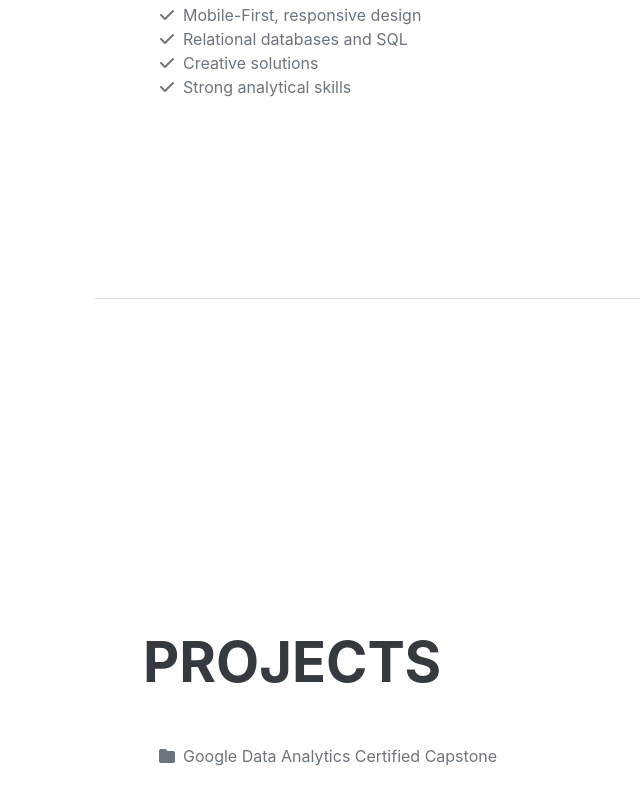
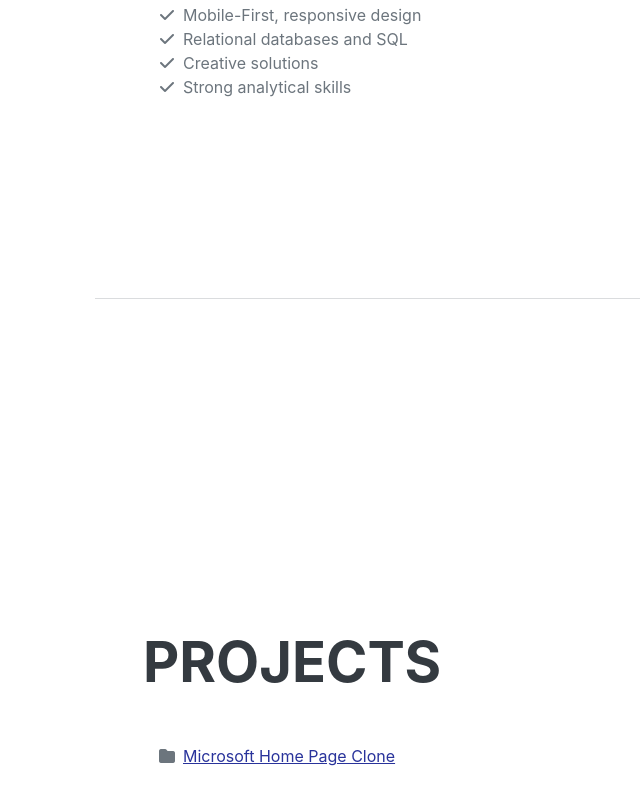
Before and after one commit to cpitzer/cpitzer.github.io, a plain HTML site: page index.html in a window 1280 px wide. Shown: the part 3142-3947 px from the top of the page, without its empty margins (177-817 px from the left). Drawn offline with nearby package versions, Linux system fonts and the light colour scheme; a web font is replaced by a local one.

Commit message:
project link

```diff
--- a/index.html
+++ b/index.html
@@ -173,8 +173,9 @@
                     <h2 class="mb-5">Projects</h2>
                     <ul class="fa-ul mb-0">
                         <li>
-                            <span class="fa-li"><i class="fas fa-regular fa-folder"></i></span>
-                            Google Data Analytics Certified Capstone
+                            <span class="fa-li"><i class="fas fa-regular fa-folder"></i></span><a href="https://github.com/cpitzer/MicrosoftHomePageClone">
+                            Microsoft Home Page Clone
+                        </a>
                         </li>
                     </ul>
                 </div>
```
Also changed, not shown: 1 other file.
